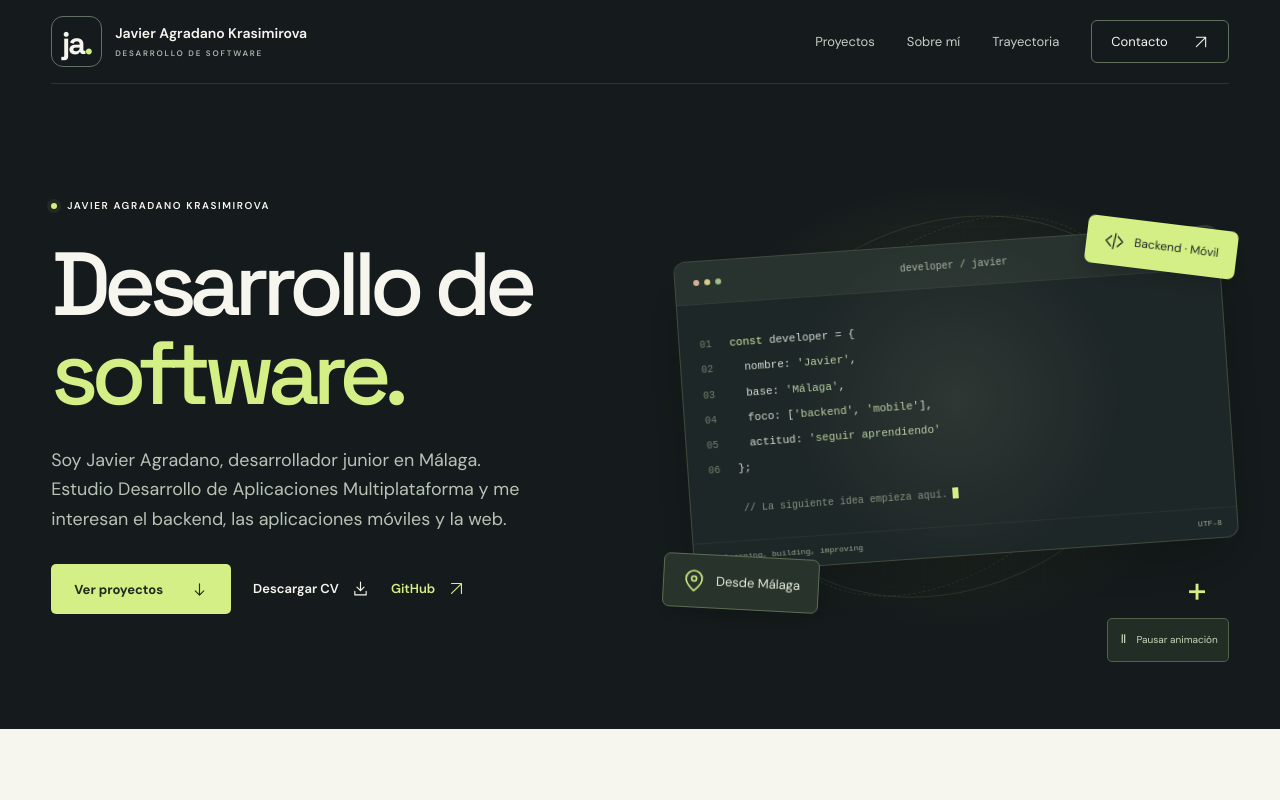
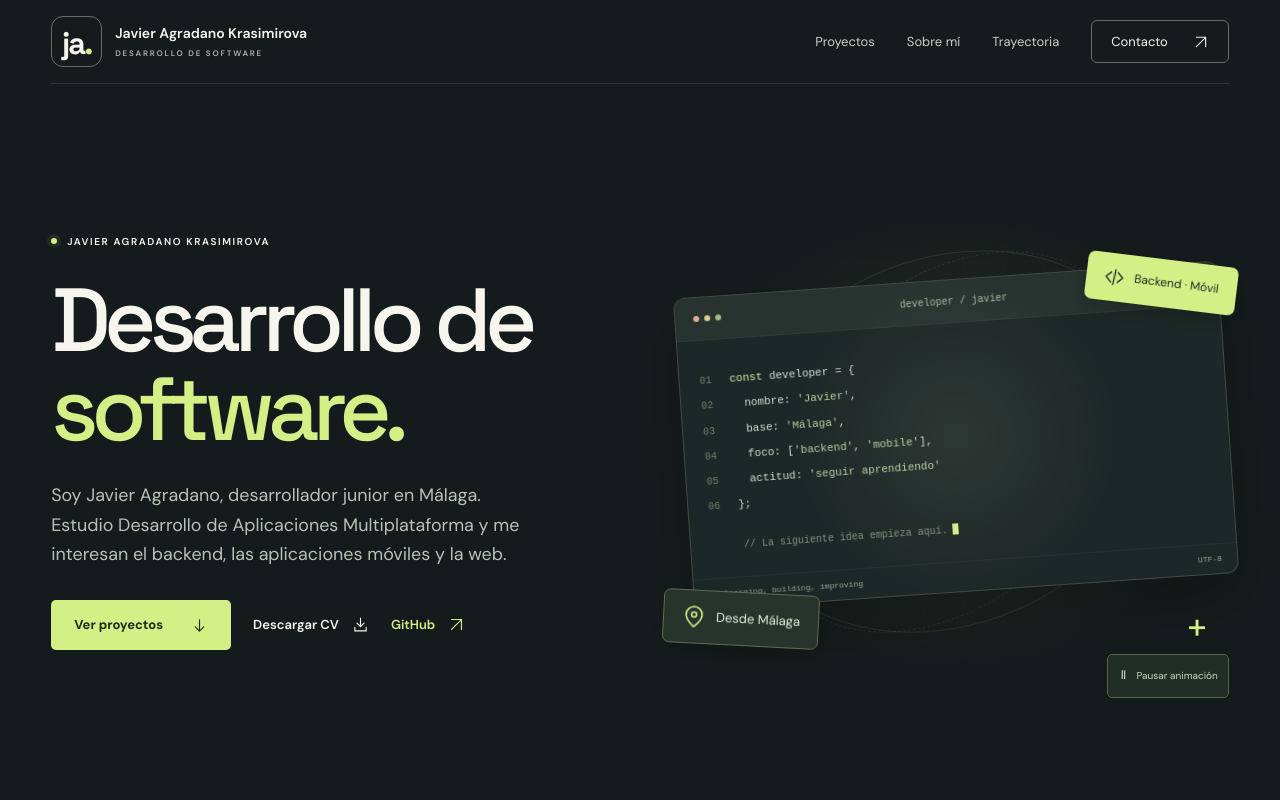
Before and after one commit to javieragradanokrasimirova-ai/javieragradanokrasimirova-ai.github.io, a plain HTML site: page index.html in a window 1280 px wide. Shown: the top 800 px of the page. Drawn offline with Linux system fonts and the light colour scheme.

Commit message:
Fill the first viewport with the portfolio intro

```diff
--- a/style.css
+++ b/style.css
@@ -37,12 +37,18 @@
   width: min(1180px, calc(100% - clamp(36px, 8vw, 112px)));
 }
 
+:root {
+  --site-header-height: 84px;
+}
+
 .site-header {
-  height: 84px;
+  height: var(--site-header-height);
   width: min(1180px, calc(100% - clamp(36px, 8vw, 112px)));
 }
 
 .hero {
+  min-height: calc(100vh - var(--site-header-height));
+  min-height: calc(100svh - var(--site-header-height));
   grid-template-columns: 1.04fr 1fr;
   gap: clamp(30px, 5vw, 76px);
   padding-block: clamp(60px, 8vw, 116px);
```
